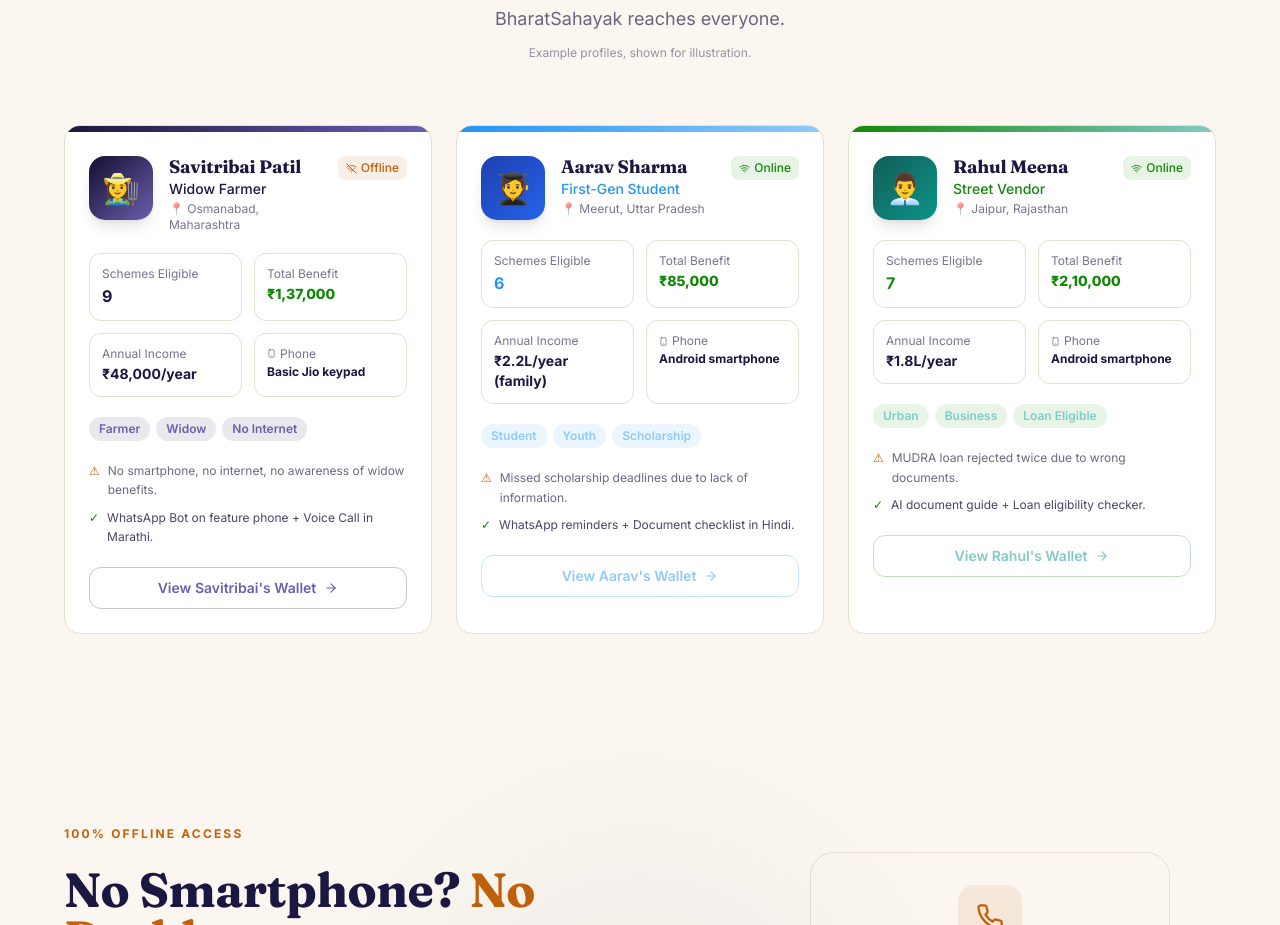
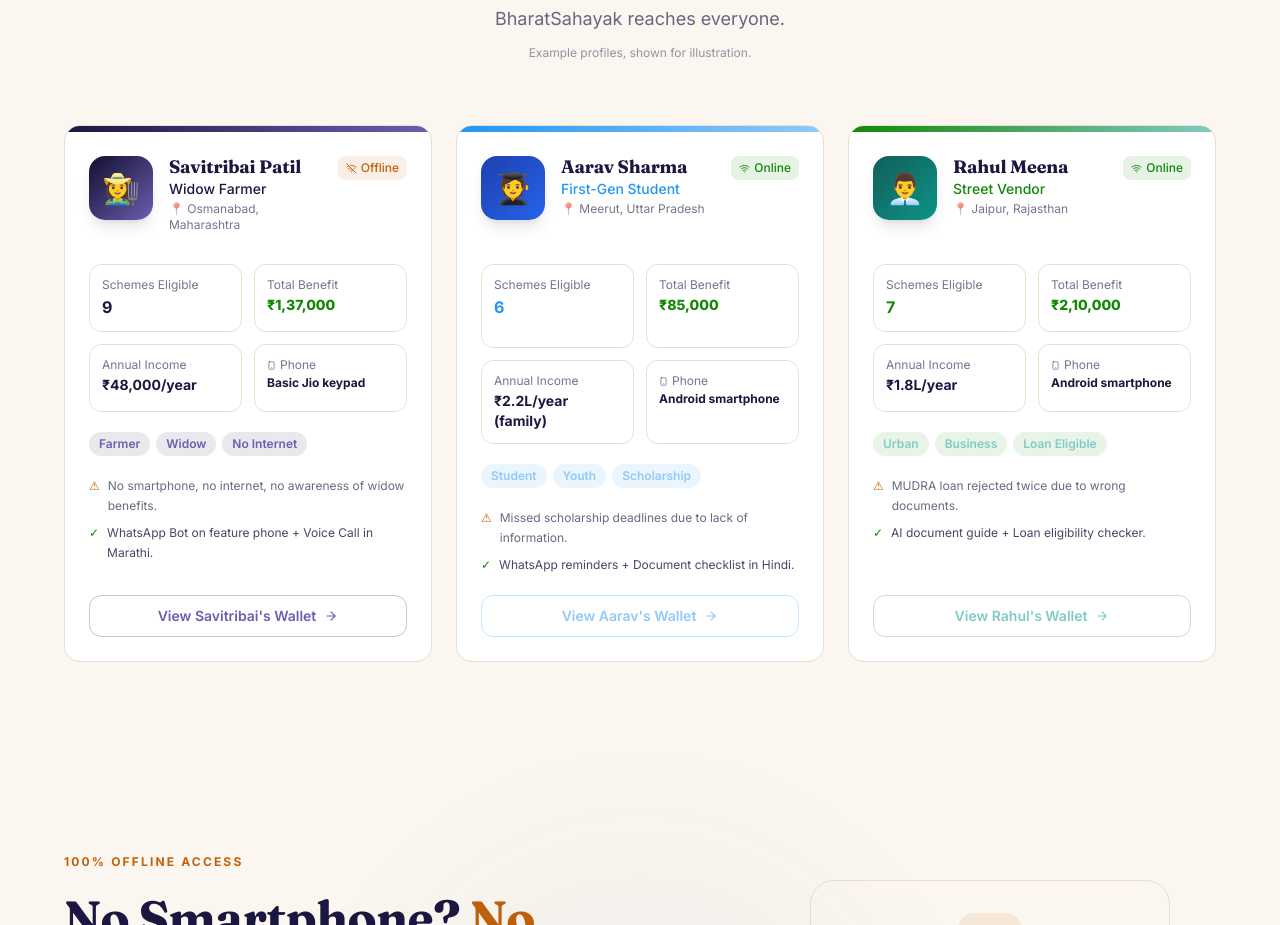
Before and after one commit to PawanBhandari03/BharatSahayak-V2, a React (Vite) app in the folder frontend/: page / in a window 1280 px wide. Shown: the part 4863-5788 px from the top of the page. Built offline with nearby package versions, Linux system fonts and the light colour scheme; no server answers.

Commit message:
Align the persona cards: equal height, matching headers, buttons pinned to the bottom
Co-Authored-By: Claude Sonnet 5.5 <noreply@anthropic.com>

```diff
--- a/frontend/src/components/UserPersona.jsx
+++ b/frontend/src/components/UserPersona.jsx
@@ -75,7 +75,7 @@ function PersonaCard({ persona, index }) {
       viewport={{ once: true }}
       transition={{ delay: index * 0.15, duration: 0.7 }}
       whileHover={{ y: -8 }}
-      className="relative rounded-2xl border overflow-hidden group cursor-default"
+      className="relative rounded-2xl border overflow-hidden group cursor-default h-full flex flex-col"
       style={{ background: '#FFFFFF', borderColor: '#E8DFCF' }}
     >
       {/* Top gradient bar */}
@@ -87,9 +87,9 @@ function PersonaCard({ persona, index }) {
         style={{ boxShadow: `inset 0 0 60px ${persona.color}10` }}
       />
 
-      <div className="p-6">
+      <div className="p-6 flex flex-col flex-1">
         {/* Header */}
-        <div className="flex items-start gap-4 mb-5">
+        <div className="flex items-start gap-4 mb-5 min-h-[5.5rem]">
           {/* Avatar */}
           <div className={`w-16 h-16 rounded-2xl bg-gradient-to-br ${persona.avatarBg} flex items-center justify-center text-3xl flex-shrink-0 shadow-lg`}>
             {persona.emoji}
@@ -111,7 +111,7 @@ function PersonaCard({ persona, index }) {
         </div>
 
         {/* Stats */}
-        <div className="grid grid-cols-2 gap-3 mb-5">
+        <div className="grid grid-cols-2 auto-rows-fr gap-3 mb-5">
           <div className="p-3 rounded-xl" style={{ background: 'rgba(255, 255, 255, 0.92)', border: '1px solid #E8DFCF' }}>
             <div className="text-xs text-ink/60 mb-0.5">{t('Schemes Eligible')}</div>
             <div className="font-bold text-ink" style={{ color: persona.color }}>{persona.schemes}</div>
@@ -140,7 +140,7 @@ function PersonaCard({ persona, index }) {
         </div>
 
         {/* Challenge + Solution */}
-        <div className="space-y-2 mb-5">
+        <div className="space-y-2 mb-5 flex-1">
           <div className="flex gap-2">
             <span className="text-accent text-xs mt-0.5">⚠</span>
             <p className="text-ink/65 text-xs leading-relaxed">{t(persona.challenge)}</p>
@@ -154,7 +154,7 @@ function PersonaCard({ persona, index }) {
         {/* CTA */}
         <Link
           to="/dashboard"
-          className="w-full flex items-center justify-center gap-2 py-2.5 rounded-xl text-sm font-semibold transition-all duration-300 border group/btn"
+          className="w-full mt-auto flex items-center justify-center gap-2 py-2.5 rounded-xl text-sm font-semibold transition-all duration-300 border group/btn"
           style={{ borderColor: `${persona.color}40`, color: persona.accentColor }}
           onMouseEnter={e => { e.currentTarget.style.background = `${persona.color}18`; }}
           onMouseLeave={e => { e.currentTarget.style.background = 'transparent'; }}
```
